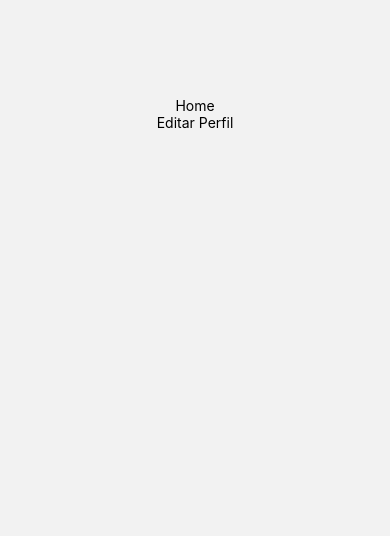
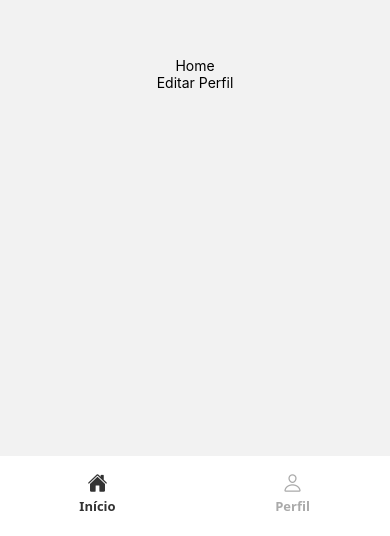
Before and after one commit to RafaelFLopes/app_eyetruck, a React Native app: screen /Home in a window 390 px wide. Shown: the part 308-844 px from the top of the page. Built offline with nearby package versions, Linux system fonts and the light colour scheme.

Commit message:
adicionando tabs ao código para navegar entre algumas telas

```diff
--- a/package.json
+++ b/package.json
@@ -12,7 +12,7 @@
   },
   "dependencies": {
     "@expo/vector-icons": "^14.1.0",
-    "@react-navigation/bottom-tabs": "^7.3.10",
+    "@react-navigation/bottom-tabs": "^7.4.6",
     "@react-navigation/elements": "^2.3.8",
     "@react-navigation/native": "^7.1.17",
     "@react-navigation/stack": "^7.4.7",
--- /dev/null
+++ b/src/Tabs.tsx
@@ -0,0 +1,51 @@
+import Ionicons from '@expo/vector-icons/Ionicons';
+import { createBottomTabNavigator } from '@react-navigation/bottom-tabs';
+
+import EditarPerfil from './pages/editarPefil/editarPerfil';
+import Home from './pages/home/home';
+
+const Tab = createBottomTabNavigator();
+
+export default function Tabs() {
+  return (
+    <Tab.Navigator
+      screenOptions={({ route }) => ({
+        headerShown: false,
+        tabBarActiveTintColor: '#333',
+        tabBarInactiveTintColor: '#aaa',
+        tabBarStyle: {
+          backgroundColor: '#fff',
+          borderTopWidth: 0,
+          elevation: 0,
+          height: 80,
+          paddingBottom: 8,
+          paddingTop: 8,
+        },
+        tabBarLabelStyle: {
+          fontSize: 13,
+          fontWeight: 'bold',
+        },
+        tabBarIcon: ({ focused, color }) => {
+          let iconName: string = '';
+          if (route.name === 'Home') {
+            iconName = focused ? 'home' : 'home-outline';
+          } else if (route.name === 'EditarPerfil') {
+            iconName = focused ? 'person' : 'person-outline';
+          }
+          return <Ionicons name={iconName as any} size={20} color={color} />;
+        },
+      })}
+    >
+      <Tab.Screen
+        name="Home"
+        component={Home}
+        options={{ tabBarLabel: 'Início' }}
+      />
+      <Tab.Screen
+        name="EditarPerfil"
+        component={EditarPerfil}
+        options={{ tabBarLabel: 'Perfil' }}
+      />
+    </Tab.Navigator>
+  );
+}
--- a/src/pages/parear/parear.tsx
+++ b/src/pages/parear/parear.tsx
@@ -4,7 +4,7 @@ import { StyleSheet, Text, TextInput, TouchableOpacity, View } from "react-nativ
 
 export default function Parear() {
 
-  const navigation = useNavigation(); //para conseguir navegar entre as telas
+  const navigation = useNavigation();
 
   return (
     <View style={styles.containerParear}>
--- a/src/router.tsx
+++ b/src/router.tsx
@@ -1,10 +1,10 @@
 import { NavigationContainer } from '@react-navigation/native';
 import { createStackNavigator } from '@react-navigation/stack';
 import Cadastro from './pages/cadastro/cadastro';
+import EditarPerfil from './pages/editarPefil/editarPerfil';
 import Index from './pages/login/index';
 import Parear from './pages/parear/parear';
-import Home from './pages/home/home';
-import EditarPerfil from './pages/editarPefil/editarPerfil';
+import Tabs from './Tabs';
 
 const Stack = createStackNavigator();
 
@@ -13,7 +13,7 @@ export default function Router() {
     <NavigationContainer>
         <Stack.Navigator screenOptions={{headerShown: false}}>
             <Stack.Screen name="Login" component={Index} options={{ title: 'Login' }}/>
-            <Stack.Screen name="Home" component={Home} options={{ title: 'Home' }}/>
+            <Stack.Screen name="Home" component={Tabs} options={{ title: 'Home' }}/>
             <Stack.Screen name="Cadastro" component={Cadastro} options={{ title: 'Cadastro' }}/>
             <Stack.Screen name="Parear" component={Parear} options={{ title: 'Parear' }}/>
             <Stack.Screen name="EditarPerfil" component={EditarPerfil} options={{ title: 'Editar Perfil' }}/>
```
Also changed, not shown: 1 other file (tests, documents, lock files or other folders).
